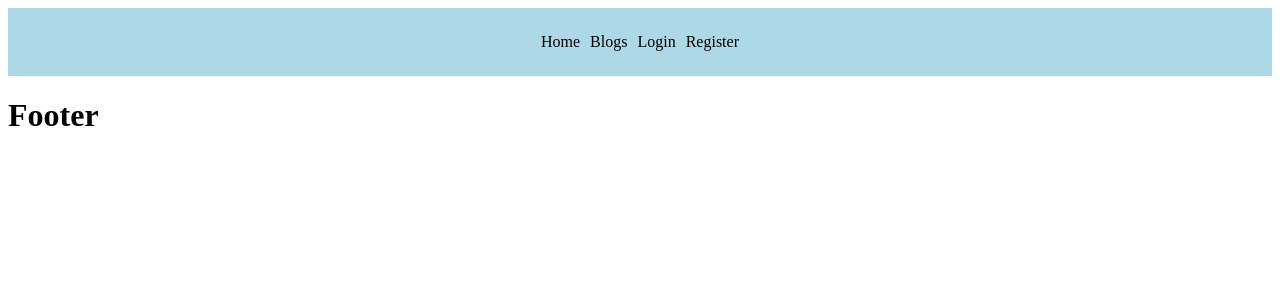
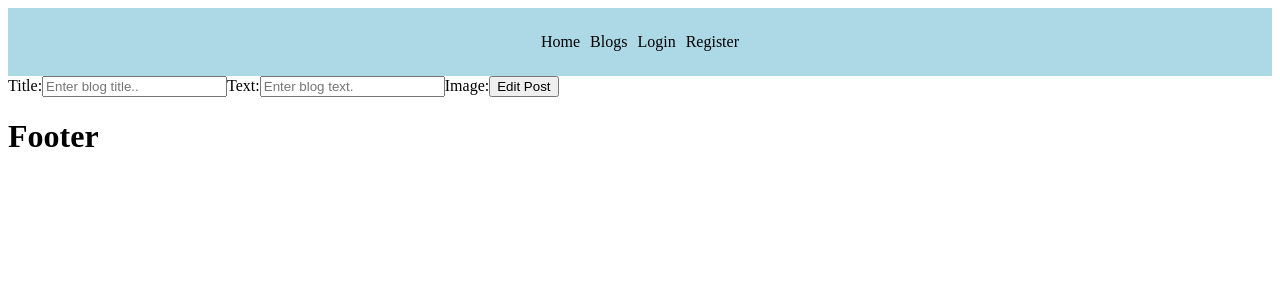
Before and after one commit to Hristo555/Softuni_react, a React (Vite) app in the folder client/: page /blogs/1/edit in a window 1280 px wide. Shown: the top 300 px of the page. Built offline with nearby package versions, Linux system fonts and the light colour scheme; no server answers.

Commit message:
Add, delete, edit functions

```diff
--- a/client/src/App.jsx
+++ b/client/src/App.jsx
@@ -8,6 +8,7 @@ import Register from "./components/register/Register"
 import Show_all from "./components/home/blogs/show/Show_All"
 import Create from "./components/home/blogs/create/Create"
 import BlogDetails from "./components/home/blogs/details/BlogDetails"
+import BlogEdit from "./components/home/blogs/details/BlogEdit"
 
 export default function App() {
 
@@ -22,7 +23,8 @@ export default function App() {
             <Route path="/login" element={<Login />} />
             <Route path="/register" element={<Register />} />
             <Route path="/createblog" element={<Create />} />
-            <Route path="/blog/:blogid/details" element={<BlogDetails />} />
+            <Route path="/blogs/:blogid/details" element={<BlogDetails />} />
+            <Route path="/blogs/:blogid/edit" element={<BlogEdit />} />
         </Routes>
     </main>
 
--- a/client/src/api/blogService.js
+++ b/client/src/api/blogService.js
@@ -10,11 +10,13 @@ export default{
 
        return blogs;
     },
+    delete(blogid){
+        return request.delete(`${baseURL}/${blogid}`);
+    },
     getOne(blogid){
         return request.get(`${baseURL}/${blogid}`);
     },
     create(blogData){
-        console.info(blogData)
         return request.post(baseURL, blogData);
-    }
+    },
 }
--- a/client/src/components/home/blogs/details/BlogDetails.jsx
+++ b/client/src/components/home/blogs/details/BlogDetails.jsx
@@ -1,22 +1,46 @@
 import { useEffect, useState } from "react";
-import { useParams } from "react-router";
+import { Link, useNavigate, useParams } from "react-router";
 import blogService from "../../../../api/blogService";
 
 export default function BlogDetails(){
+    const navigate = useNavigate();
     const [blog, setBlog] = useState({});
     const {blogid} = useParams();
 
     useEffect(() => {
         (async ()=>{
-            const result = await blogService.getOne(blogid)
+            const result = await blogService.getOne(blogid);
             setBlog(result);
         })();
     }, [blogid]);
 
+    const Delete = async () => {
+       const hasConfirm = confirm(`Are you sure you want to delete ${blog.title}?`);
+
+        if(!hasConfirm)
+        {
+            return;
+        }
+
+        await blogService.delete(blogid);
+
+       navigate('/blogs');
+    }
+
+
     return(
         <>
-        {blog.title}title |
-        {blog.body}
+        <div className="blog-title">Blog Title:
+            {blog.title}
+        </div>
+        <div className="blog-body">Blog Body:
+            {blog.body}
+        </div>
+
+        <div className="buttons">
+            <Link to={`/blogs/${blogid}/edit`} className="edit-btn">Edit</Link>
+            <button onClick={Delete} className="delete-btn">Delete</button>
+        </div>
         </>
     );
 }
--- /dev/null
+++ b/client/src/components/home/blogs/details/BlogEdit.jsx
@@ -0,0 +1,28 @@
+import { use, useEffect, useState } from "react";
+import { useNavigate, useParams } from "react-router";
+import blogService from "../../../../api/blogService";
+
+export default function BlogEdit(){
+    const navigate = useNavigate();
+    const { blogid } = useParams();
+    const [blog, setBlog] = useState({});
+
+    useEffect(() => {
+        blogService.getOne(blogid).then(setBlog);
+    }, [blogid]);
+
+    return(
+         <form className="edit">
+            <div className="container">
+                <label htmlFor="title">Title:</label>
+                <input type="text" id="title" name="title" placeholder="Enter blog title.." defaultValue={blog.title}/>
+                <label htmlFor="text">Text:</label>
+                <input type="text" id="text" name="body" placeholder="Enter blog text." defaultValue={blog.body}/>
+                <label htmlFor="imageURL">Image:</label>
+                <input type="hidden" id="imageURL" name="_id" />
+
+                <button className="submit-btn" type="submit">Edit Post</button>
+            </div>
+        </form>
+    );
+}
--- a/client/src/components/home/blogs/show/ShowallItem.jsx
+++ b/client/src/components/home/blogs/show/ShowallItem.jsx
@@ -6,7 +6,7 @@ export default function Showallitem({_id, title, body}){
                 <div className="blog-inner">
                     {title}
                     {body}
-                    <Link to={`/blog/${_id}/details`}>Check Out Blog</Link>
+                    <Link to={`/blogs/${_id}/details`}>Check Out Blog</Link>
                 </div>
             </div>
         </div>
```
Also changed, not shown: 1 other file (tests, documents, lock files or other folders).
